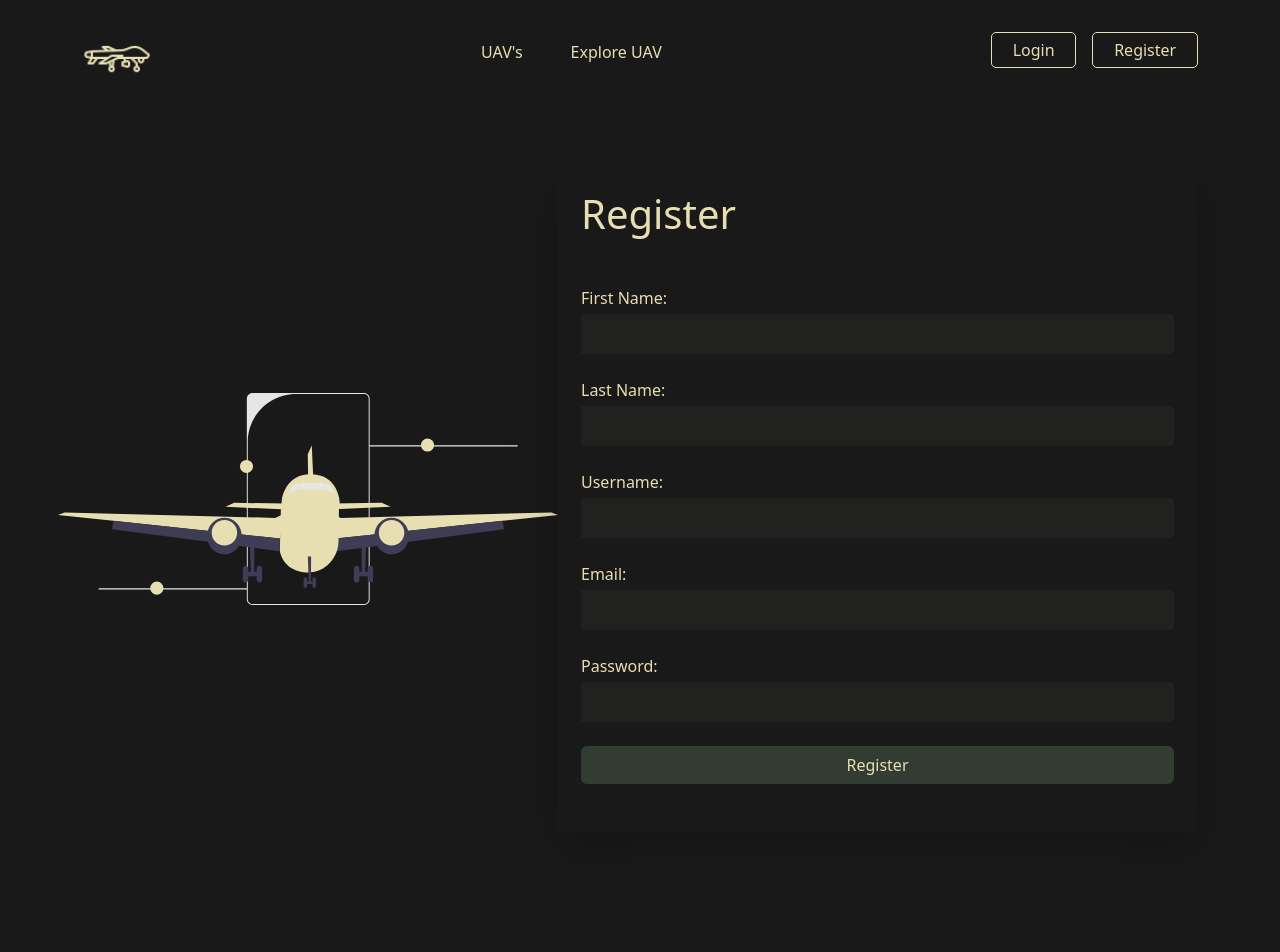
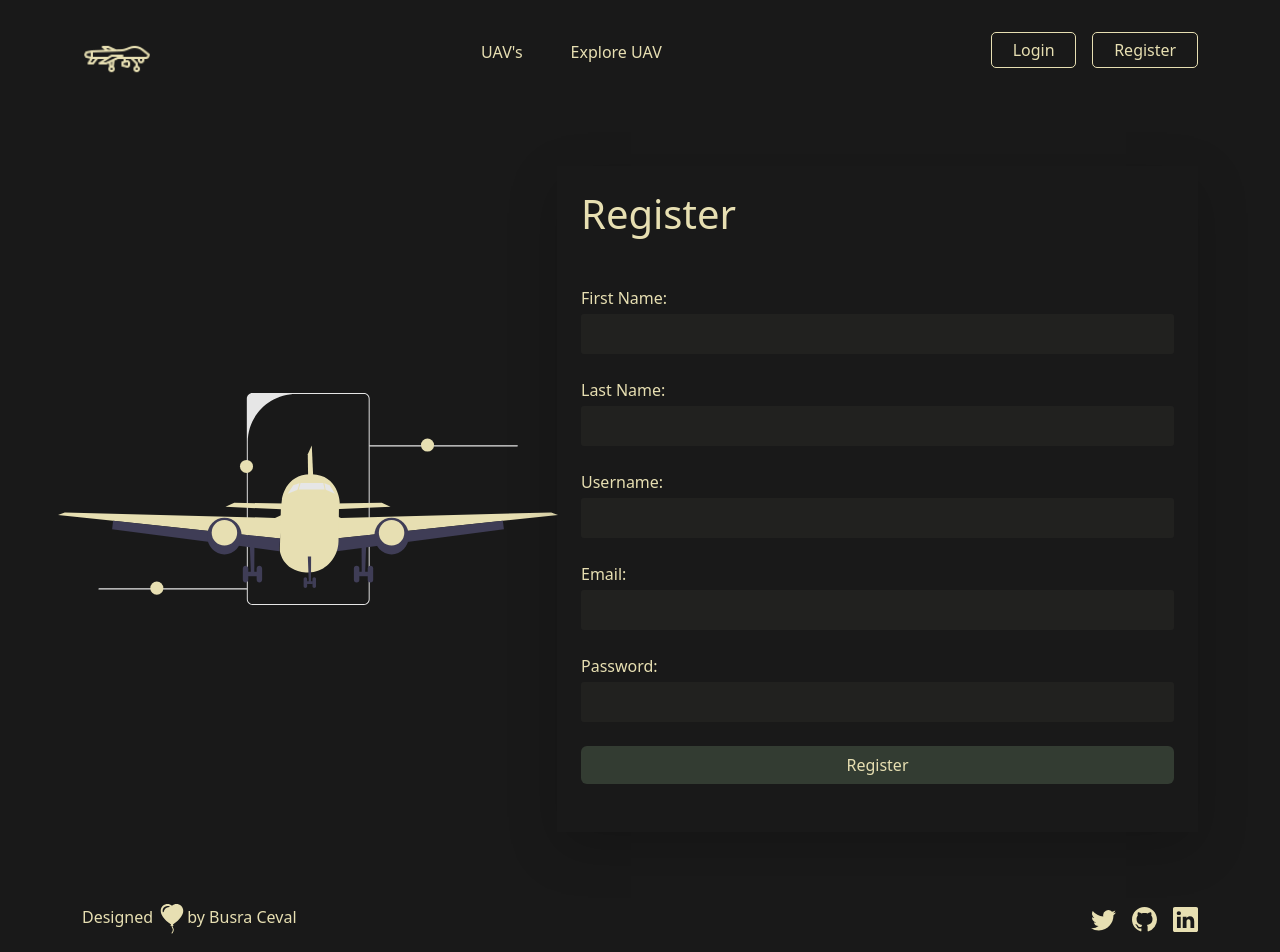
Before and after one commit to bzceval/django-UAV-app-api, a React (Create React App) app in the folder frontend/: page /register in a window 1280 px wide. Shown: the top 952 px of the page. Before the commit the page ends 880 px from the top, so only its background shows below. Built offline with nearby package versions, Linux system fonts and the light colour scheme.

Commit message:
ADD: footer design

```diff
--- a/frontend/src/App.css
+++ b/frontend/src/App.css
@@ -76,7 +76,7 @@ a.active {
 .shadow-lg input:focus {
   border: none !important;
 }
-.form-check input{
+.form-check input {
   width: 1.2rem !important;
   background-color: #817a53 !important;
   /* border-radius: 0px !important; */
@@ -91,3 +91,14 @@ input {
 input::placeholder {
   color: #e7dfb256 !important;
 }
+footer {
+  border-color: #e7dfb2 !important;
+  color: #e7dfb2 !important;
+}
+footer p {
+  font-family: "Great Vibes", cursive;
+  font-size: 1.3rem;
+}
+footer a {
+  color: #e7dfb2 !important;
+}
--- a/frontend/src/components/Footer.jsx
+++ b/frontend/src/components/Footer.jsx
@@ -0,0 +1,76 @@
+import React from "react";
+import { Link, NavLink } from "react-router-dom";
+import uav from "../assets/uav.png";
+
+const Footer = () => {
+  return (
+    <div className="container">
+      <footer className="d-flex flex-wrap justify-content-between align-items-center py-3 my-4 py-4">
+        <div className="col-md-4 d-flex align-items-center">
+          <a>
+            Designed <svg
+              xmlns="http://www.w3.org/2000/svg"
+              width="30"
+              height="30"
+              fill="currentColor"
+              class="bi bi-balloon-heart-fill"
+              viewBox="0 0 16 16"
+            >
+              <path
+                fill-rule="evenodd"
+                d="M8.49 10.92C19.412 3.382 11.28-2.387 8 .986 4.719-2.387-3.413 3.382 7.51 10.92l-.234.468a.25.25 0 1 0 .448.224l.04-.08c.009.17.024.315.051.45.068.344.208.622.448 1.102l.013.028c.212.422.182.85.05 1.246-.135.402-.366.751-.534 1.003a.25.25 0 0 0 .416.278l.004-.007c.166-.248.431-.646.588-1.115.16-.479.212-1.051-.076-1.629-.258-.515-.365-.732-.419-1.004a2.376 2.376 0 0 1-.037-.289l.008.017a.25.25 0 1 0 .448-.224l-.235-.468ZM6.726 1.269c-1.167-.61-2.8-.142-3.454 1.135-.237.463-.36 1.08-.202 1.85.055.27.467.197.527-.071.285-1.256 1.177-2.462 2.989-2.528.234-.008.348-.278.14-.386Z"
+              />
+            </svg>
+            by Busra Ceval
+          </a>
+        </div>
+        <ul className="nav col-md-4 justify-content-end list-unstyled d-flex">
+          <li className="ms-3">
+            <a href="https://twitter.com/bzceval">
+              <svg
+                xmlns="http://www.w3.org/2000/svg"
+                width="25"
+                height="25"
+                fill="currentColor"
+                class="bi bi-twitter"
+                viewBox="0 0 16 16"
+              >
+                <path d="M5.026 15c6.038 0 9.341-5.003 9.341-9.334 0-.14 0-.282-.006-.422A6.685 6.685 0 0 0 16 3.542a6.658 6.658 0 0 1-1.889.518 3.301 3.301 0 0 0 1.447-1.817 6.533 6.533 0 0 1-2.087.793A3.286 3.286 0 0 0 7.875 6.03a9.325 9.325 0 0 1-6.767-3.429 3.289 3.289 0 0 0 1.018 4.382A3.323 3.323 0 0 1 .64 6.575v.045a3.288 3.288 0 0 0 2.632 3.218 3.203 3.203 0 0 1-.865.115 3.23 3.23 0 0 1-.614-.057 3.283 3.283 0 0 0 3.067 2.277A6.588 6.588 0 0 1 .78 13.58a6.32 6.32 0 0 1-.78-.045A9.344 9.344 0 0 0 5.026 15z" />
+              </svg>
+            </a>
+          </li>
+          <li className="ms-3">
+            <a href="https://github.com/bzceval">
+              <svg
+                xmlns="http://www.w3.org/2000/svg"
+                width="25"
+                height="25"
+                fill="currentColor"
+                class="bi bi-github"
+                viewBox="0 0 16 16"
+              >
+                <path d="M8 0C3.58 0 0 3.58 0 8c0 3.54 2.29 6.53 5.47 7.59.4.07.55-.17.55-.38 0-.19-.01-.82-.01-1.49-2.01.37-2.53-.49-2.69-.94-.09-.23-.48-.94-.82-1.13-.28-.15-.68-.52-.01-.53.63-.01 1.08.58 1.23.82.72 1.21 1.87.87 2.33.66.07-.52.28-.87.51-1.07-1.78-.2-3.64-.89-3.64-3.95 0-.87.31-1.59.82-2.15-.08-.2-.36-1.02.08-2.12 0 0 .67-.21 2.2.82.64-.18 1.32-.27 2-.27.68 0 1.36.09 2 .27 1.53-1.04 2.2-.82 2.2-.82.44 1.1.16 1.92.08 2.12.51.56.82 1.27.82 2.15 0 3.07-1.87 3.75-3.65 3.95.29.25.54.73.54 1.48 0 1.07-.01 1.93-.01 2.2 0 .21.15.46.55.38A8.012 8.012 0 0 0 16 8c0-4.42-3.58-8-8-8z" />
+              </svg>
+            </a>
+          </li>
+          <li className="ms-3">
+            <a href="https://www.linkedin.com/in/busra-zulal-ceval/">
+              <svg
+                xmlns="http://www.w3.org/2000/svg"
+                width="25"
+                height="25"
+                fill="currentColor"
+                class="bi bi-linkedin"
+                viewBox="0 0 16 16"
+              >
+                <path d="M0 1.146C0 .513.526 0 1.175 0h13.65C15.474 0 16 .513 16 1.146v13.708c0 .633-.526 1.146-1.175 1.146H1.175C.526 16 0 15.487 0 14.854V1.146zm4.943 12.248V6.169H2.542v7.225h2.401zm-1.2-8.212c.837 0 1.358-.554 1.358-1.248-.015-.709-.52-1.248-1.342-1.248-.822 0-1.359.54-1.359 1.248 0 .694.521 1.248 1.327 1.248h.016zm4.908 8.212V9.359c0-.216.016-.432.08-.586.173-.431.568-.878 1.232-.878.869 0 1.216.662 1.216 1.634v3.865h2.401V9.25c0-2.22-1.184-3.252-2.764-3.252-1.274 0-1.845.7-2.165 1.193v.025h-.016a5.54 5.54 0 0 1 .016-.025V6.169h-2.4c.03.678 0 7.225 0 7.225h2.4z" />
+              </svg>
+            </a>
+          </li>
+        </ul>
+      </footer>
+    </div>
+  );
+};
+
+export default Footer;
--- a/frontend/src/router/AppRouter.jsx
+++ b/frontend/src/router/AppRouter.jsx
@@ -6,6 +6,7 @@ import UAVDetail from "../pages/UAVDetail";
 import FindUAV from "../pages/FindUAV";
 import Login from "../pages/Login";
 import Register from "../pages/Register";
+import Footer from "../components/Footer";
 
 const AppRouter = () => {
   return (
@@ -18,6 +19,7 @@ const AppRouter = () => {
         <Route path="/login" element={<Login />} />
         <Route path="/register" element={<Register />} />
       </Routes>
+      <Footer />
     </BrowserRouter>
   );
 };
```
Also changed, not shown: 1 other file (tests, documents, lock files or other folders).
